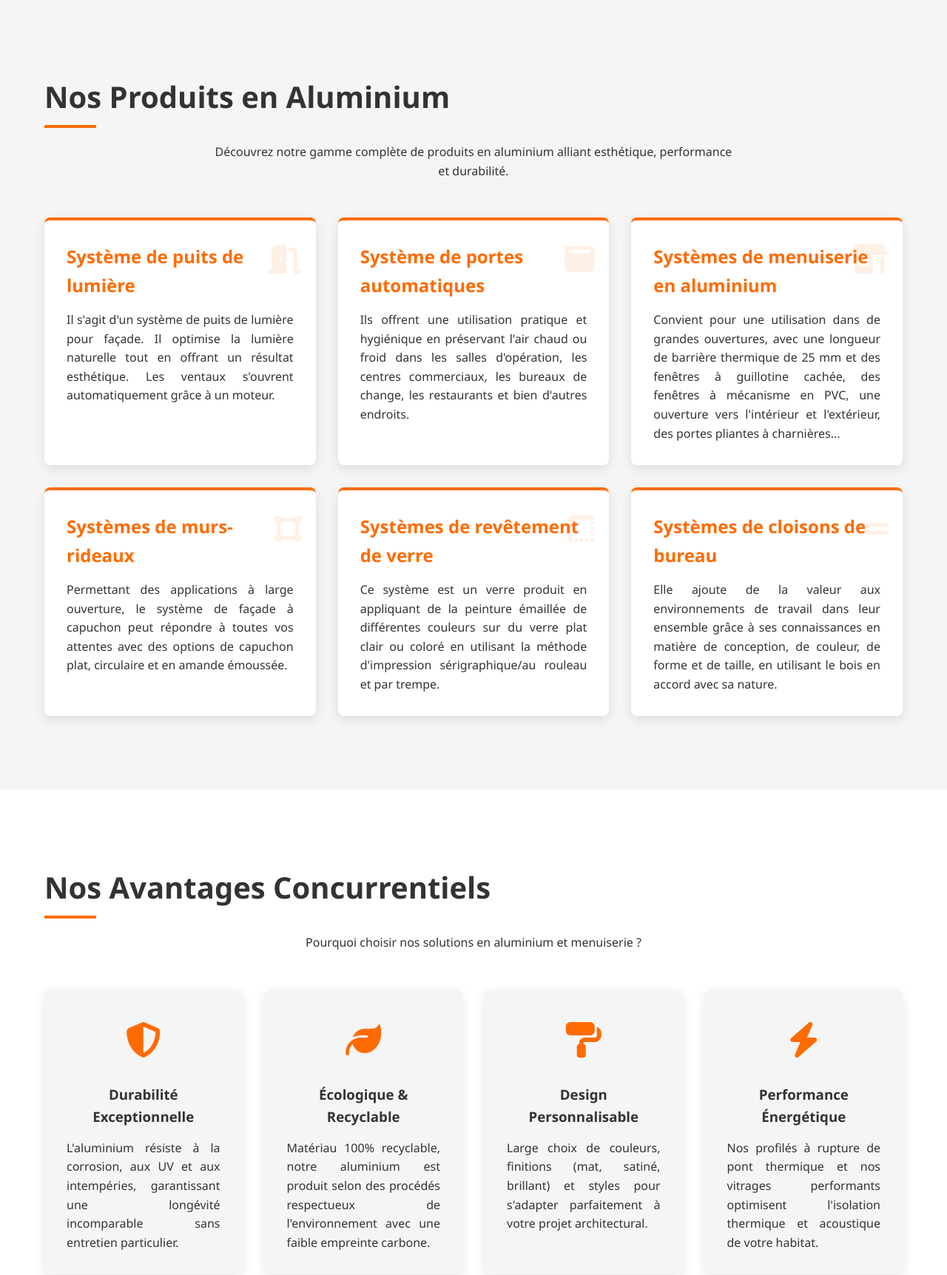
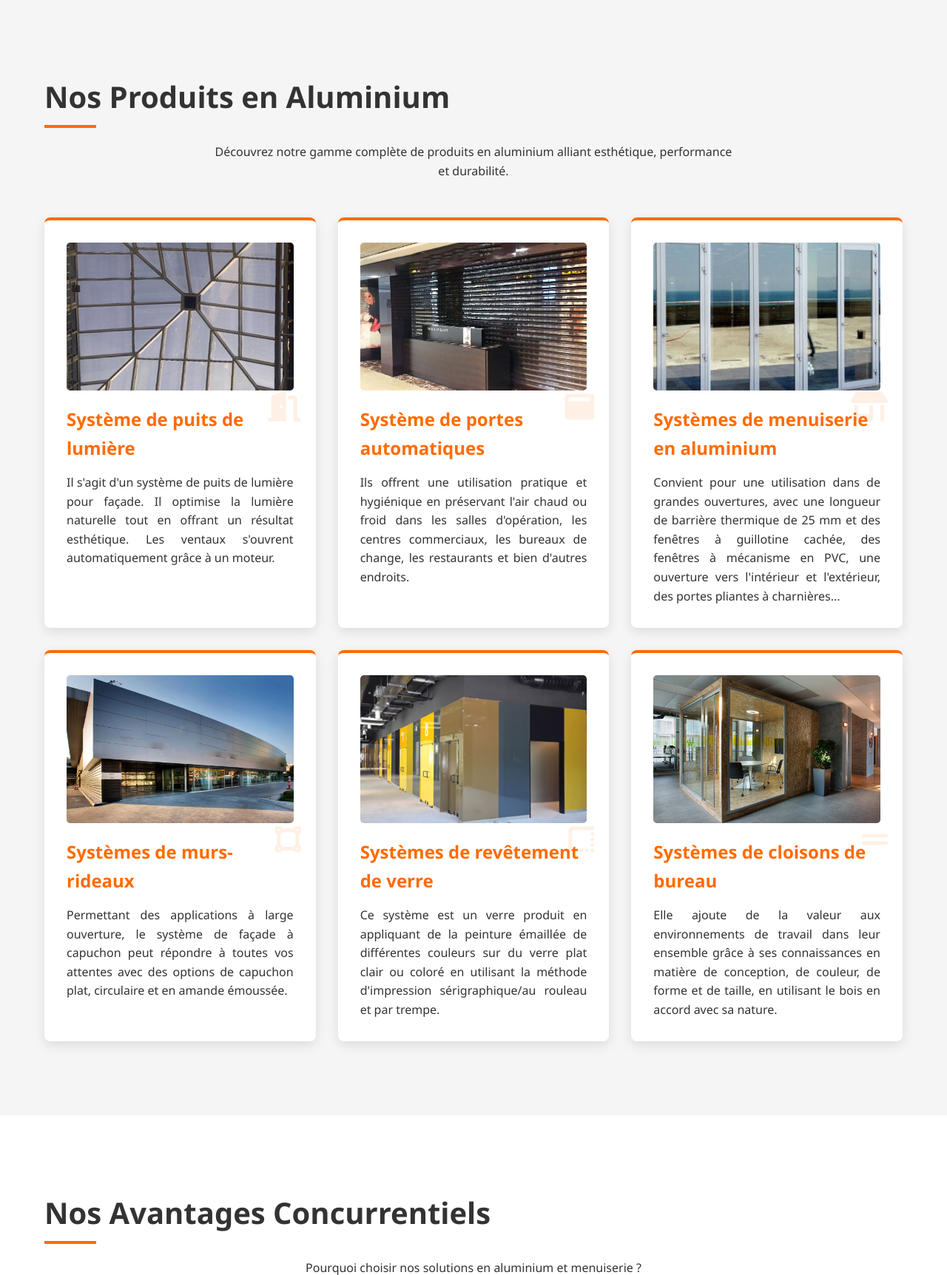
Before and after one commit to kouassikonan57/Digital-Data-Ydia-Construction, a PHP site: page /aluminium-menuiserie.php in a window 1280 px wide. Shown: the part 641-2365 px from the top of the page at 74% size. Run offline with PHP 8.4, Linux system fonts and the light colour scheme.

Commit message:
Finalisation terminée

```diff
--- a/aluminium-menuiserie.php
+++ b/aluminium-menuiserie.php
@@ -780,6 +780,35 @@ $light_color = "#F5F5F5";
       font-size: 16px;
       color: #333;
     }
+
+    .produit-image {
+      width: 100%;
+      height: 200px;
+      overflow: hidden;
+      margin-bottom: 20px;
+      border-radius: 5px;
+    }
+
+    .produit-image img {
+      width: 100%;
+      height: 100%;
+      object-fit: cover;
+      transition: transform 0.3s ease;
+    }
+
+    .produit-card:hover .produit-image img {
+      transform: scale(1.05);
+    }
+
+    /* Ajustement pour l'icône */
+    .produit-icon {
+      position: absolute;
+      top: 220px;
+      /* Ajustez selon la hauteur de votre image */
+      right: 20px;
+      font-size: 2.5rem;
+      color: rgba(255, 107, 0, 0.1);
+    }
   </style>
 </head>
 
@@ -860,6 +889,9 @@ $light_color = "#F5F5F5";
 
       <div class="produits-grid">
         <div class="produit-card">
+          <div class="produit-image">
+            <img src="image/systeme_puits_lumiere.jpg" alt="Système de puits de lumière">
+          </div>
           <div class="produit-icon">
             <i class="fas fa-door-open"></i>
           </div>
@@ -868,6 +900,9 @@ $light_color = "#F5F5F5";
         </div>
 
         <div class="produit-card">
+          <div class="produit-image">
+            <img src="image/systeme_portes_auto.png" alt="Système de portes automatiques">
+          </div>
           <div class="produit-icon">
             <i class="fas fa-window-maximize"></i>
           </div>
@@ -876,6 +911,9 @@ $light_color = "#F5F5F5";
         </div>
 
         <div class="produit-card">
+          <div class="produit-image">
+            <img src="image/systeme_alu_menuiserie.jpg" alt="Systèmes de menuiserie en aluminium">
+          </div>
           <div class="produit-icon">
             <i class="fas fa-store-alt"></i>
           </div>
@@ -884,6 +922,9 @@ $light_color = "#F5F5F5";
         </div>
 
         <div class="produit-card">
+          <div class="produit-image">
+            <img src="image/systeme_murs_rideaux.png" alt="Systèmes de murs-rideaux">
+          </div>
           <div class="produit-icon">
             <i class="fas fa-vector-square"></i>
           </div>
@@ -892,6 +933,9 @@ $light_color = "#F5F5F5";
         </div>
 
         <div class="produit-card">
+          <div class="produit-image">
+            <img src="image/systeme_revetement_verre.jpg" alt="Systèmes de revêtement de verre">
+          </div>
           <div class="produit-icon">
             <i class="fas fa-border-style"></i>
           </div>
@@ -900,6 +944,9 @@ $light_color = "#F5F5F5";
         </div>
 
         <div class="produit-card">
+          <div class="produit-image">
+            <img src="image/sytme_cloisons.jpg" alt="Systèmes de cloisons de bureau">
+          </div>
           <div class="produit-icon">
             <i class="fas fa-grip-lines"></i>
           </div>
```
Also changed, not shown: image/systeme_alu_menuiserie.jpg (added), image/systeme_murs_rideaux.png (added), image/systeme_portes_auto.png (added), image/systeme_puits_lumiere.jpg (added), image/systeme_revetement_verre.jpg (added), image/sytme_cloisons.jpg (added).
